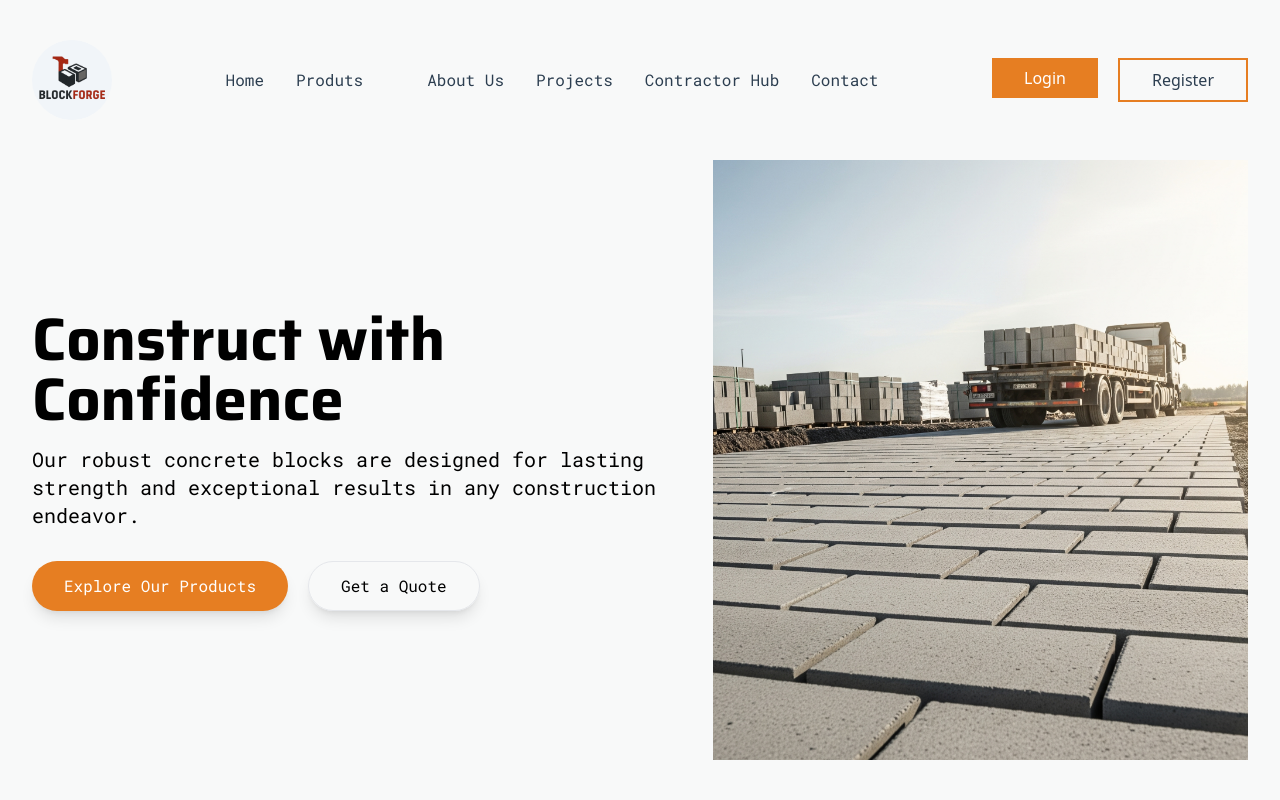
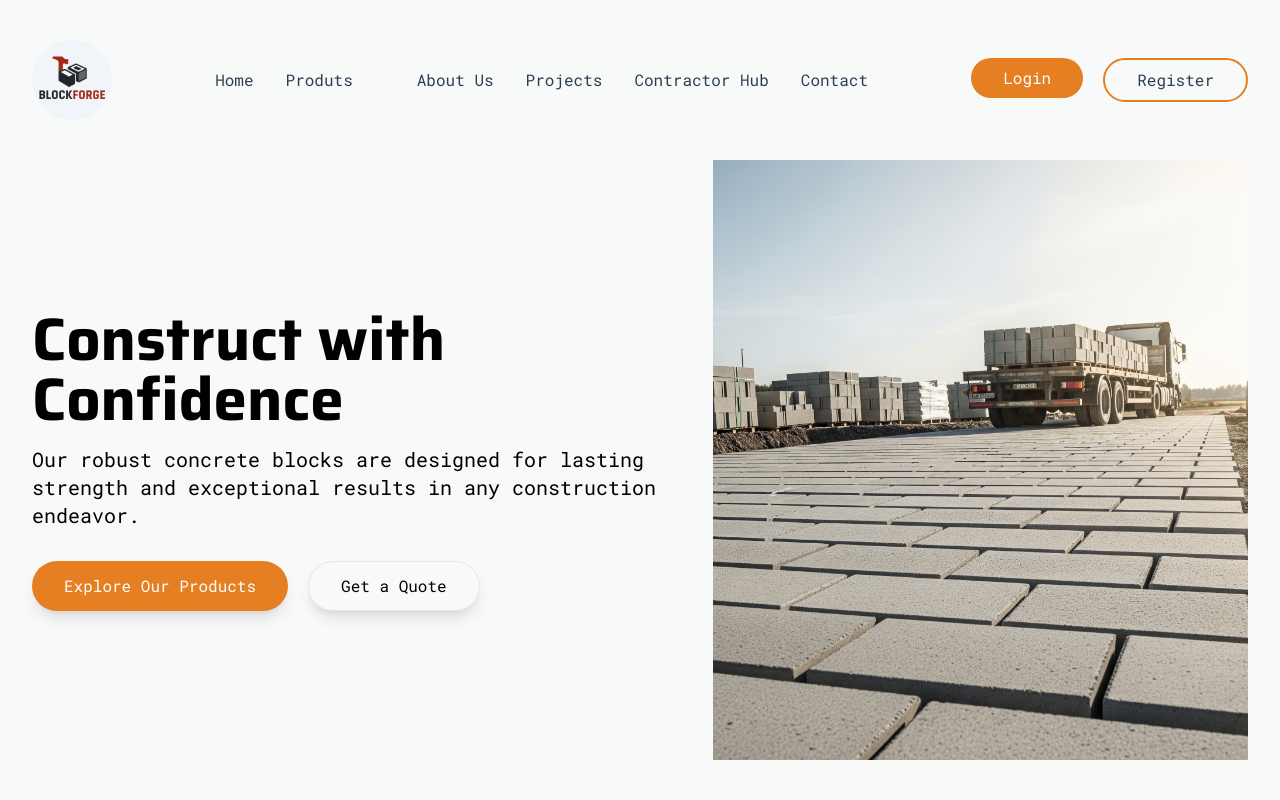
Before and after one commit to Bewizi/block_forge_frontend, a Vue app: page / in a window 1280 px wide. Shown: the top 800 px of the page. Built offline with nearby package versions, Linux system fonts and the light colour scheme; some icons are missing.

Commit message:
add fixed, intersection observer so as to observe the header

```diff
--- a/src/components/layouts/AppHeaders.vue
+++ b/src/components/layouts/AppHeaders.vue
@@ -1,29 +1,56 @@
 <script setup lang="ts">
-import { ref } from 'vue'
+import { ref, shallowRef, useTemplateRef } from 'vue'
 import AppLink from '../AppLink.vue'
 import Button_UI from '../ui/Button_UI.vue'
 import { Icon } from '@iconify/vue'
+import { useIntersectionObserver } from '@vueuse/core'
 
 const showProducts = ref<boolean | null>(false)
 const showNavBarMobile = ref<boolean | null>(false)
+
+const target = useTemplateRef<HTMLDivElement>('target')
+const headerRef = useTemplateRef<HTMLElement>('headerRef')
+const targetIsVisible = shallowRef(false)
+
+// show other links under products
 const toogleProducts = () => {
   showProducts.value = !showProducts.value
 }
 
+// show nav on mobile screen
 const toogleOpenNavbar = () => {
   showNavBarMobile.value = true
 }
 
+// close nav on mobile screen
 const toogleCLoseNavbar = () => {
   showNavBarMobile.value = false
 }
+
+// observe navbar
+useIntersectionObserver(
+  target,
+  ([entry]) => {
+    targetIsVisible.value = entry?.isIntersecting || false
+  },
+  {
+    threshold: 1,
+  },
+)
 </script>
 
 <template>
-  <section class="mx-auto px-5 lg:px-8 py-10">
-    <header>
+  <section class="py-10">
+    <div ref="target"></div>
+    <header
+      ref="headerRef"
+      :class="[
+        'top-0 w-full   z-50 transition-all duration-300 ease-in-out',
+        !targetIsVisible ? 'fixed bg-white w-full py-3' : 'relative',
+      ]"
+    >
       <!-- desktop -->
-      <div class="flex justify-between items-center">
+      <div class="flex justify-between items-center px-5 lg:px-8">
         <!-- logo -->
         <div class="w-[80px] h-[80px] bg-slate-100 rounded-full">
           <img
@@ -48,7 +75,7 @@ const toogleCLoseNavbar = () => {
 
             <!-- sublinks under products -->
             <Transition>
-              <div v-show="showProducts" class="absolute top-24 p-5 bg-gray-200 w-[500px]">
+              <div v-show="showProducts" class="absolute top-16 p-5 bg-gray-200 w-[500px]">
                 <p>Hollow</p>
                 <p>Solid</p>
               </div>
@@ -66,12 +93,14 @@ const toogleCLoseNavbar = () => {
         <div class="md:flex gap-5 hidden">
           <!-- login -->
           <AppLink to="/auth/login">
-            <Button_UI>Login</Button_UI>
+            <Button_UI class="rounded-full font-roboto_mono">Login</Button_UI>
           </AppLink>
 
           <!-- register -->
           <AppLink to="/auth/register ">
-            <Button_UI variant="secondary">Register</Button_UI>
+            <Button_UI variant="secondary" class="font-roboto_mono rounded-full"
+              >Register</Button_UI
+            >
           </AppLink>
         </div>
 
```
